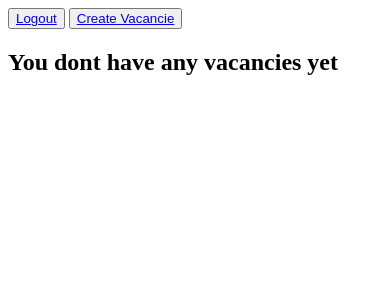
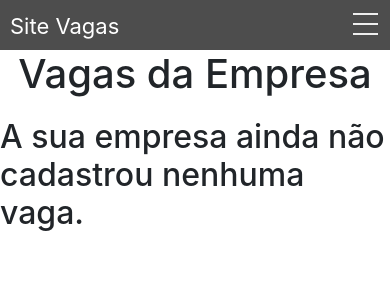
Before and after one commit to LeoFrancaBessa/Django-Site-de-Vagas, a Django app: page /vagas/listar-vagas/ in a window 390 px wide. Shown: the top 300 px of the page. Run offline with Django 3.2, Linux system fonts and the light colour scheme; a user stored in the database is signed in; data comes from the database, SQL or seed files in the repository; both versions use the stored data as it was after the commit; some libraries are stand-ins or nearby versions.

Commit message:
css completo

```diff
--- /dev/null
+++ b/vacancies/static/vacancies/style_mainPage.css
@@ -0,0 +1,97 @@
+* {
+    box-sizing: border-box;
+  }
+
+  body {
+    margin: 0px;
+    font-family: 'Raleway', sans-serif;
+  }
+
+  .nav {
+    height: 50px;
+    width: 100%;
+    background-color: #4d4d4d;
+    position: relative;
+  }
+
+  .nav > .nav-header {
+    display: inline;
+  }
+
+  .nav > .nav-header > .nav-title {
+    display: inline-block;
+    font-size: 22px;
+    color: #fff;
+    padding: 10px 10px 10px 10px;
+  }
+
+  .nav > .nav-btn {
+    display: none;
+  }
+
+  .nav > .nav-links {
+    display: inline;
+    float: right;
+    font-size: 18px;
+  }
+
+  .nav > .nav-links > a {
+    display: inline-block;
+    padding: 13px 10px 13px 10px;
+    text-decoration: none;
+    color: #efefef;
+  }
+
+  .nav > .nav-links > a:hover {
+    background-color: rgba(0, 0, 0, 0.3);
+  }
+
+  .nav > #nav-check {
+    display: none;
+  }
+
+  @media (max-width:600px) {
+    .nav > .nav-btn {
+      display: inline-block;
+      position: absolute;
+      right: 0px;
+      top: 0px;
+    }
+    .nav > .nav-btn > label {
+      display: inline-block;
+      width: 50px;
+      height: 50px;
+      padding: 13px;
+    }
+    .nav > .nav-btn > label:hover,.nav  #nav-check:checked ~ .nav-btn > label {
+      background-color: rgba(0, 0, 0, 0.3);
+    }
+    .nav > .nav-btn > label > span {
+      display: block;
+      width: 25px;
+      height: 10px;
+      border-top: 2px solid #eee;
+    }
+    .nav > .nav-links {
+      position: absolute;
+      display: block;
+      width: 100%;
+      background-color: #333;
+      height: 0px;
+      transition: all 0.3s ease-in;
+      overflow-y: hidden;
+      top: 50px;
+      left: 0px;
+    }
+    .nav > .nav-links > a {
+      display: block;
+      width: 100%;
+    }
+    .nav > #nav-check:not(:checked) ~ .nav-links {
+      height: 0px;
+    }
+    .nav > #nav-check:checked ~ .nav-links {
+      height: calc(100vh - 50px);
+      overflow-y: auto;
+    }
+  }
--- a/vacancies/templates/vacancies/base.html
+++ b/vacancies/templates/vacancies/base.html
@@ -8,8 +8,8 @@
     <meta name="viewport" content="width=device-width, initial-scale=1.0">
     <link rel="stylesheet" href="https://cdnjs.cloudflare.com/ajax/libs/twitter-bootstrap/4.5.2/css/bootstrap.css">
     <link rel="stylesheet" href="https://cdn.datatables.net/1.10.24/css/dataTables.bootstrap4.min.css">
+    <link rel="stylesheet" href="{% static 'vacancies/style.css' %}">
     <link rel="preconnect" href="https://fonts.gstatic.com">
-    <link rel="stylesheet" href="{% static 'vacancies/style.css' %}">
     <link href="https://fonts.googleapis.com/css2?family=Raleway:wght@300&display=swap" rel="stylesheet">
 </head>
 
--- a/vacancies/templates/vacancies/list_vacancies.html
+++ b/vacancies/templates/vacancies/list_vacancies.html
@@ -1,3 +1,23 @@
+{% load static %}
+
+<!DOCTYPE html>
+<html lang="en">
+
+<head>
+    <meta charset="UTF-8">
+    <meta http-equiv="X-UA-Compatible" content="IE=edge">
+    <meta name="viewport" content="width=device-width, initial-scale=1.0">
+    <link rel="stylesheet" href="{% static 'vacancies/style_card.css' %}">
+    <link rel="stylesheet" href="{% static 'vacancies/style_mainPage.css' %}">
+    <link rel="stylesheet" type="text/css" href="https://maxcdn.bootstrapcdn.com/bootstrap/4.0.0/css/bootstrap.min.css">
+    <link rel="preconnect" href="https://fonts.gstatic.com">
+    <link href="https://fonts.googleapis.com/css2?family=Raleway:wght@300&display=swap" rel="stylesheet">
+    <title>Pagina Inicial</title>
+</head>
+
+
+<body>
+
     {% if user.is_applicant %}
 
     <h4>Você não é permitido aqui</h4>
@@ -14,19 +34,64 @@
 
     {% else %}
 
-    <button><a href="{% url 'users:logout' %}">Logout</a></button>
-    <button><a href="{% url 'vacancies:create-vacancie' %}">Create Vacancie</a></button>
+    <div class="nav">
+        <div class="nav-header">
+          <div class="nav-title">
+            Site Vagas
+          </div>
+        </div>
+        <div class="nav-btn">
+          <label for="nav-check">
+            <span></span>
+            <span></span>
+            <span></span>
+          </label>
+        </div>
+
+        <div class="nav-links">
+          <a href="{% url 'users:logout' %}">Logout</a>
+          <a href="{% url 'vacancies:create-vacancie' %}">Adicionar Vaga</a>
+        </div>
+      </div>
+
+        <h1 class="text-center" style="margin-bottom: 5%;"> Vagas da Empresa</h1>
 
         {% for vacancie in vacancies %}
 
-        <h2><a href="{% url 'vacancies:detail-vacancie' vacancie.id %}">{{vacancie.nome}}</a></h2>
-        <a href="{% url 'vacancies:update-vacancie' vacancie.id %}">Edit</a>
-        <a href="{% url 'vacancies:delete-vacancie' vacancie.id %}">Delete</a>
+            <div class="col-sm-6 offset-sm-3">
+                <div class="job-card">
+                    <div class="job-card__content">
+                        <div class="job-card_info">
+                            <h4><a href="{% url 'vacancies:detail-vacancie' vacancie.id%}">{{vacancie.nome}}</a></h4>
+                            <p class="mb-0">R$ {{vacancie.faixa_salarial}}</p>
+                        </div>
+                    </div>
+                    <div class="job-card__footer">
+                        <div class="job-card_job-type">
+                            <span class="job-label">Escolaridade: {{vacancie.escolaridade}}</span>
+                        </div>
+                        <form action="{% url 'vacancies:update-vacancie' vacancie.id%}">
+                            <button type="submit" class="btn btn-primary">Editar</button>
+                        </form>
+
+                        <form action="{% url 'vacancies:delete-vacancie' vacancie.id%}">
+                            <button type="submit" class="btn btn-danger">Deletar</button>
+                        </form>
+
+                    </div>
+                </div>
+            </div>
+        </div>
 
         {% empty %}
 
-        <h2>You dont have any vacancies yet</h2>
+            <h2>A sua empresa ainda não cadastrou nenhuma vaga.</h2>
 
         {% endfor %}
 
     {% endif %}
+
+</body>
+
+
+</html>
```
Also changed, not shown: applicant/static/applicant/style_card.css (added, +32 -0 lines), applicant/static/applicant/style_mainPage.css (added, +97 -0 lines), applicant/templates/applicant/list_vacancies_applicant.html (+69 -7 lines), vacancies/static/vacancies/style_card.css (added, +32 -0 lines), db.sqlite3. Lines whose indentation alone changed are shown as unchanged.
